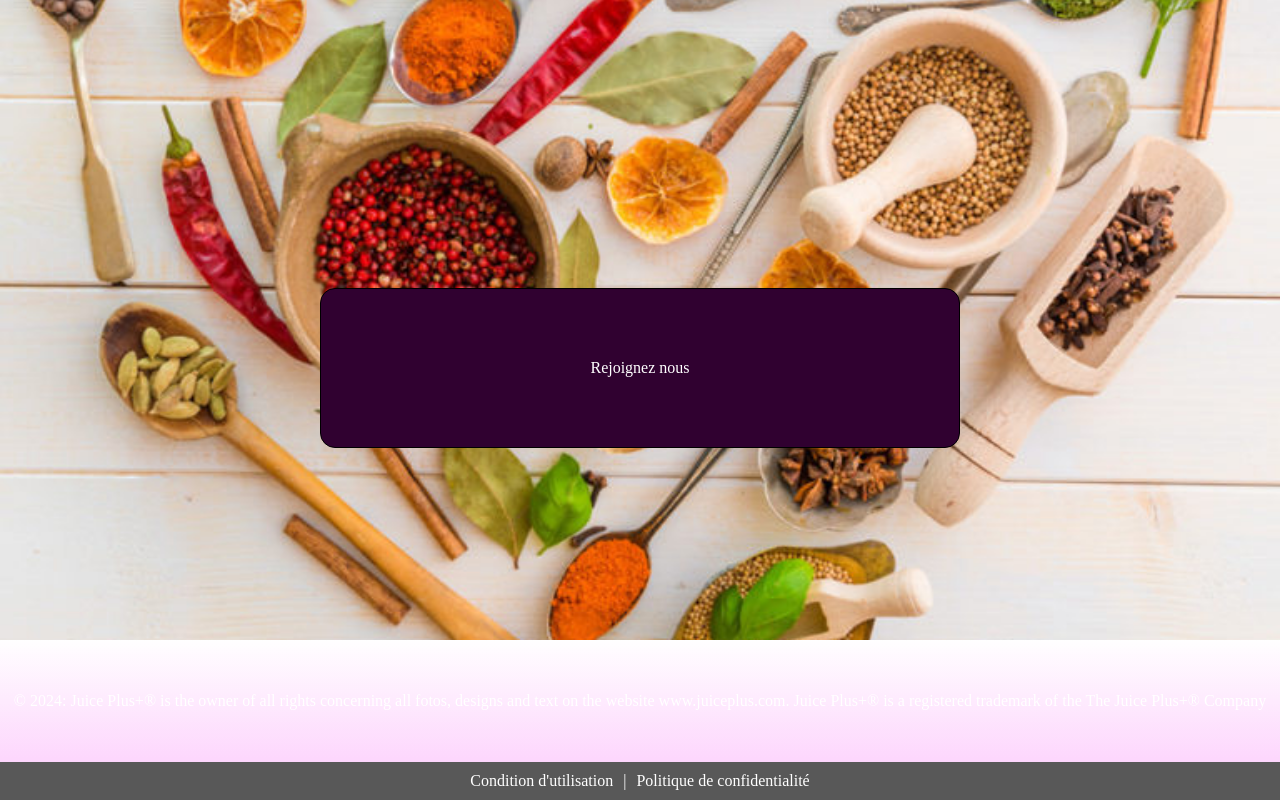
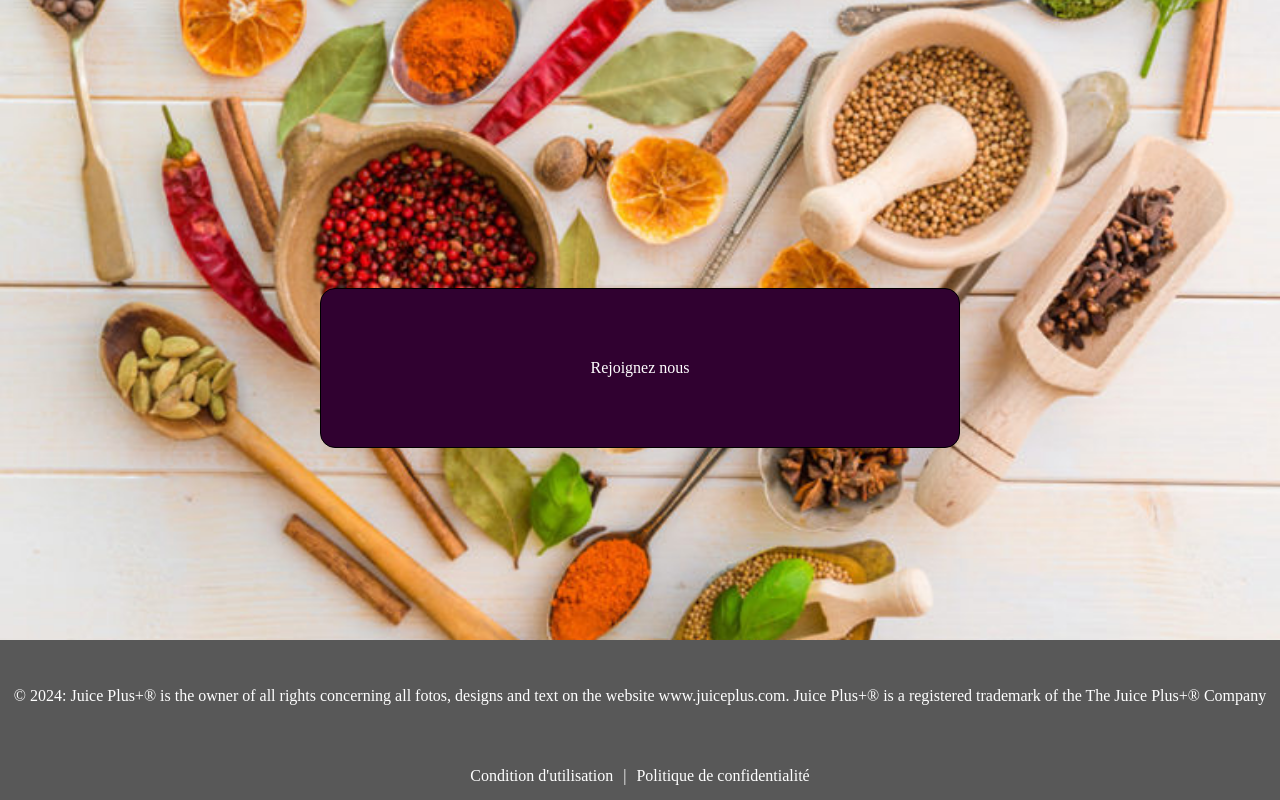
Before and after one commit to ptijjo/nutrition, a Next.js app: page / in a window 1280 px wide. Shown: the part 2720-3520 px from the top of the page. Built offline with nearby package versions, Linux system fonts and the light colour scheme.

Commit message:
mise a jour footer

```diff
--- a/src/components/Footer.tsx
+++ b/src/components/Footer.tsx
@@ -9,7 +9,7 @@ const Footer: React.FC = () => {
 
             <span className='condition-politique'>
                 <a href="https://www.juiceplus.com/fr/fr/disclaimer" target="_blank" rel="noopener noreferrer" className='condition'>Condition d'utilisation</a>
-                <p> | </p>
+                <p className='separateur'> | </p>
                 <a href="https://www.juiceplus.com/fr/fr/privacy-policy" target="_blank" rel="noopener noreferrer" className='politique'>Politique de confidentialité</a>
             </span>
         </div>
--- a/src/styles/components/_footer.scss
+++ b/src/styles/components/_footer.scss
@@ -7,21 +7,31 @@
     height: 20vh;
     background-color: black;
     opacity: 65%;
-    color: white;
+    color: black;
 
     .presentation{
         margin: 0;
         @include centrer-div;
         text-align: center;
+        background: black;
+        color: white
+
     }
     .condition-politique{
         @include centrer-div;
-        padding: 10px 0;
+        padding: 15px 0;
         flex-direction: row;
         justify-content: space-around;
-        a{
+        margin: 0;
+        .condition , .politique{
             color: white;
             margin: 0 10px;
         }
+
+        .separateur{
+            @include centrer-div;
+            color: white;
+
+        }
     }
 }
```
